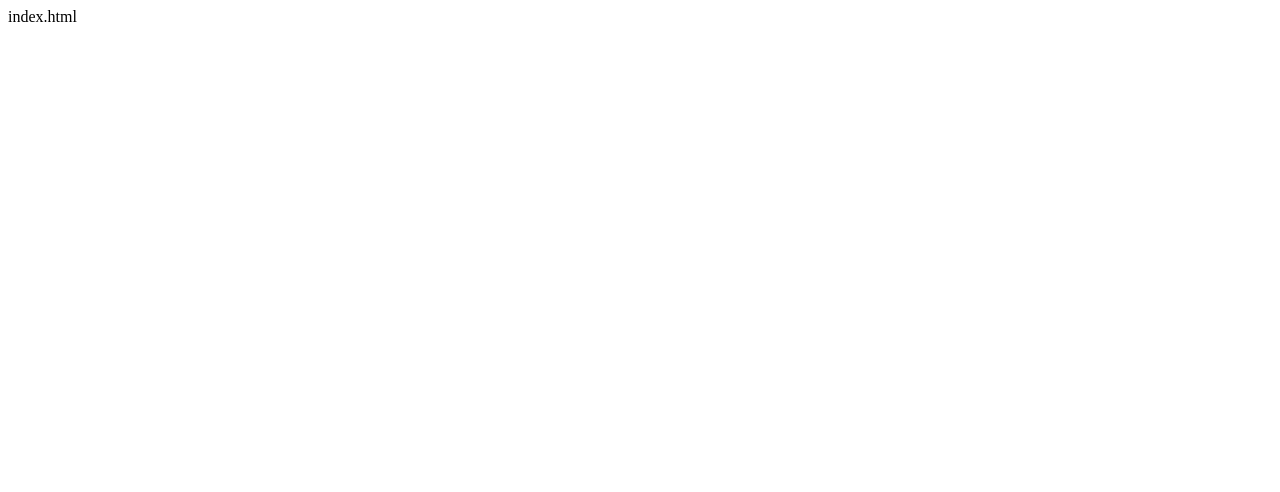
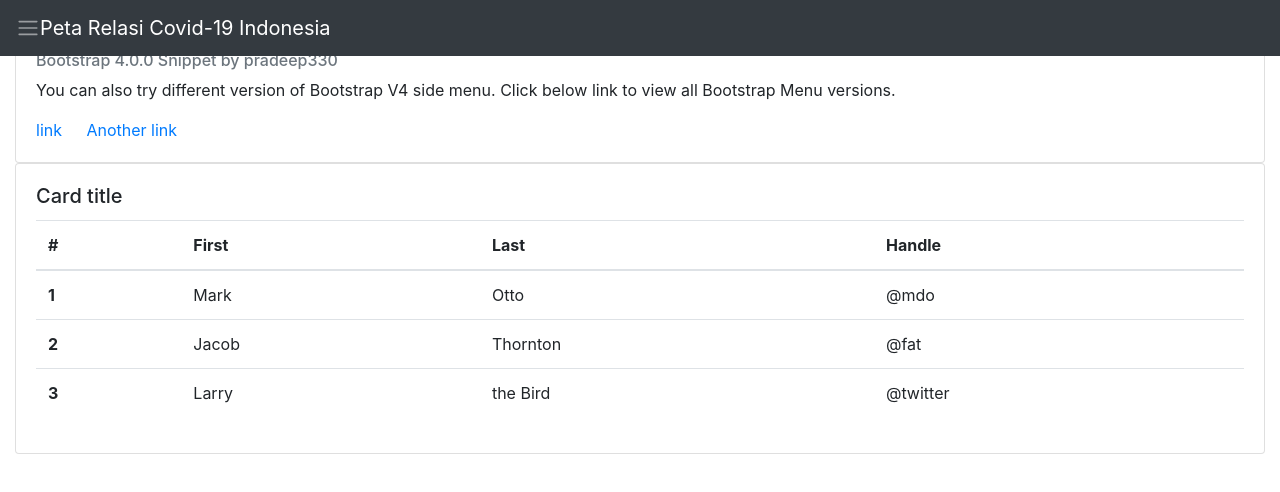
Before and after one commit to aswzen/Relasi-Covid19-ID, a plain HTML site: page index.html in a window 1280 px wide. Drawn offline with nearby package versions, Linux system fonts and the light colour scheme.

Commit message:
Updating html

```diff
--- a/index.html
+++ b/index.html
@@ -1 +1,71 @@
-index.html
+<!DOCTYPE html>
+<html>
+<head>
+	<link href="//maxcdn.bootstrapcdn.com/bootstrap/4.1.1/css/bootstrap.min.css" rel="stylesheet" id="bootstrap-css">
+	<script src="//maxcdn.bootstrapcdn.com/bootstrap/4.1.1/js/bootstrap.min.js"></script>
+	<script src="//cdnjs.cloudflare.com/ajax/libs/jquery/3.2.1/jquery.min.js"></script>
+	<title>Peta Relasi Covid-19 Indonesia</title>
+</head>
+<body>
+  <div id="wrapper" class="animate">
+    <nav class="navbar header-top fixed-top navbar-expand-lg  navbar-dark bg-dark">
+      <span class="navbar-toggler-icon leftmenutrigger"></span>
+      <a class="navbar-brand" href="#">Peta Relasi Covid-19 Indonesia</a>
+    </nav>
+    <div class="container-fluid">
+      <div class="row">
+        <div class="col">
+          <div class="card">
+            <div class="card-body">
+              <h5 class="card-title">Try Other</h5>
+              <h6 class="card-subtitle mb-2 text-muted">Bootstrap 4.0.0 Snippet by pradeep330</h6>
+              <p class="card-text">You can also try different version of Bootstrap V4 side menu. Click below link to view all Bootstrap Menu versions.</p>
+              <a href="https://bootsnipp.com/pradeep330" class="card-link">link</a>
+              <a href="http://websitedesigntamilnadu.com" class="card-link">Another link</a>
+            </div>
+          </div>
+        </div>
+      </div>
+      <div class="row">
+        <div class="col">
+          <div class="card">
+            <div class="card-body">
+              <h5 class="card-title">Card title</h5>
+              <table class="table">
+                <thead>
+                  <tr>
+                    <th scope="col">#</th>
+                    <th scope="col">First</th>
+                    <th scope="col">Last</th>
+                    <th scope="col">Handle</th>
+                  </tr>
+                </thead>
+                <tbody>
+                  <tr>
+                    <th scope="row">1</th>
+                    <td>Mark</td>
+                    <td>Otto</td>
+                    <td>@mdo</td>
+                  </tr>
+                  <tr>
+                    <th scope="row">2</th>
+                    <td>Jacob</td>
+                    <td>Thornton</td>
+                    <td>@fat</td>
+                  </tr>
+                  <tr>
+                    <th scope="row">3</th>
+                    <td>Larry</td>
+                    <td>the Bird</td>
+                    <td>@twitter</td>
+                  </tr>
+                </tbody>
+              </table>
+            </div>
+          </div>
+        </div>
+      </div>
+    </div>
+  </div>
+</body>
+</html>
```
